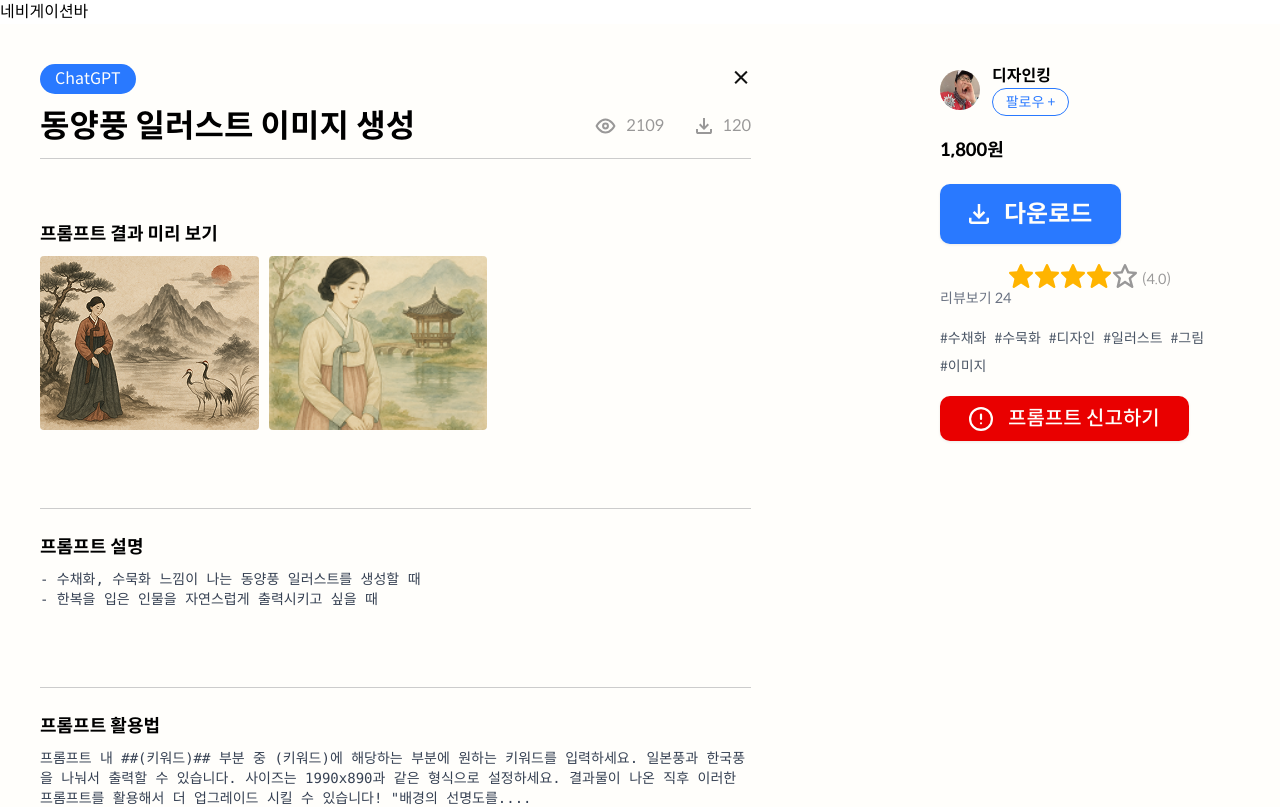
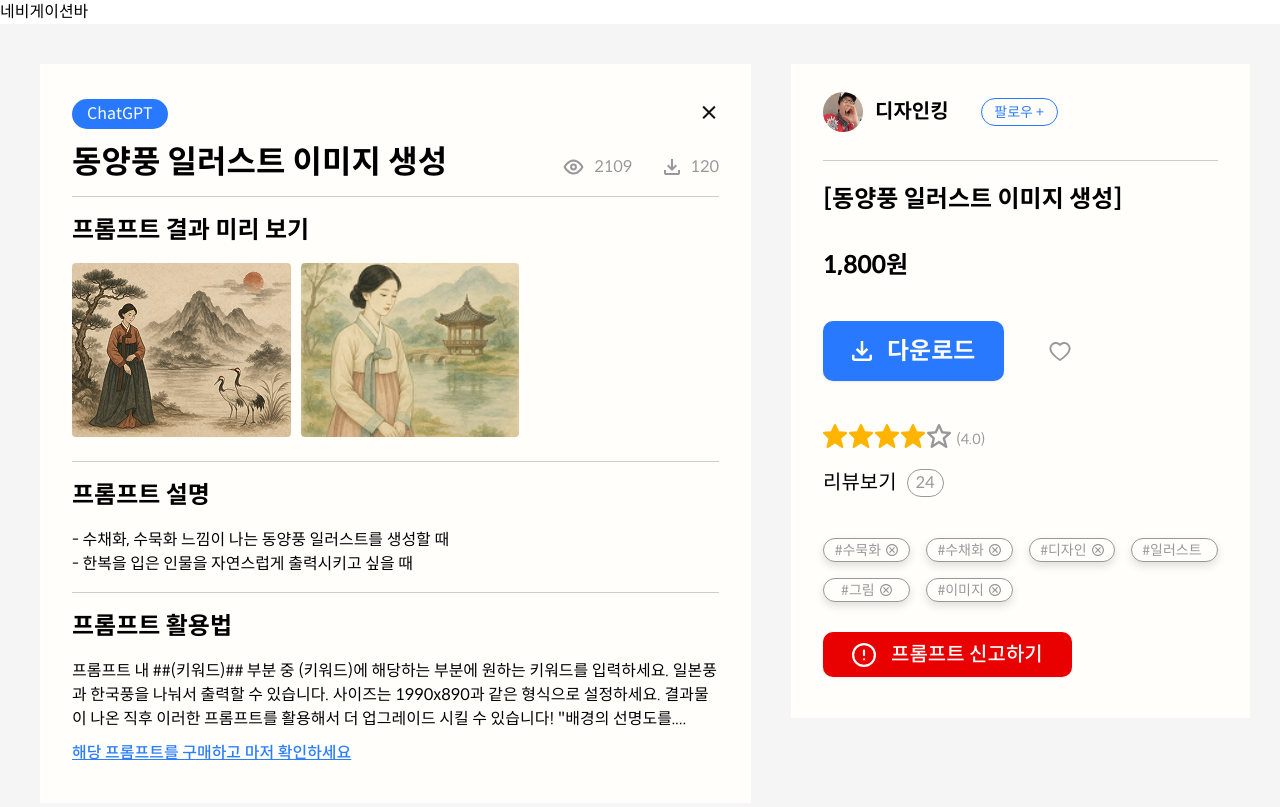
Before and after one commit to PromptPlace/PromtPlace-FE, a React (Vite) app: page /prompt/1 in a window 1280 px wide. Shown: the top 807 px of the page. Built offline with nearby package versions, Linux system fonts and the light colour scheme.

Commit message:
✨Feat: 상세보기 기본 페이지 완성(#10)

```diff
--- a/src/components/Button/TagButton.tsx
+++ b/src/components/Button/TagButton.tsx
@@ -26,7 +26,7 @@ const TagButton = ({ hasDelete, text, onClick }: TagButtonProps) => {
   return (
     <div
       className={clsx(
-        'py-[2px] px-[10px] flex justify-center items-center gap-[5px] rounded-[50px] border border-text-on-background bg-white text-sm font-normal leading-[18px] text-text-on-background shrink-0',
+        'py-[2px] px-[10px] flex justify-center items-center gap-[5px] rounded-[50px] whitespace-nowrap border border-text-on-background bg-white text-sm font-normal leading-[18px] text-text-on-background shrink-0',
         hasDelete && 'shadow-button-hover',
       )}>
       {text}
--- a/src/layouts/HomeLayout.tsx
+++ b/src/layouts/HomeLayout.tsx
@@ -1,4 +1,4 @@
-import Navbar from '@components/Navbar';
+/*import Navbar from '@components/Navbar';
 import { Suspense } from 'react';
 import { Outlet } from 'react-router-dom';
 
@@ -13,4 +13,24 @@ const HomeLayout = () => {
   );
 };
 
+export default HomeLayout;*/
+
+import Navbar from '@components/Navbar';
+import { Suspense } from 'react';
+import { Outlet } from 'react-router-dom';
+
+const HomeLayout = () => {
+  return (
+    <>
+      <Navbar />
+      <div className="bg-[#F5F5F5] min-h-screen">
+        <Suspense fallback={null}>
+          <Outlet />
+        </Suspense>
+      </div>
+    </>
+  );
+};
+
 export default HomeLayout;
+//마진영역에 배경색 적용이 안돼서 네브바 부분 제외하고 배경색 적용 코드 추가했습니다.
--- a/src/pages/PromptDetailPage/PromptDetailPage.tsx
+++ b/src/pages/PromptDetailPage/PromptDetailPage.tsx
@@ -1,4 +1,3 @@
-// pages/PromptDetailPage.tsx
 import PromptHeader from './components/PromptHeader';
 import PromptInfo from './components/PromptInfo';
 import PromptActions from './components/PromptActions';
@@ -28,9 +27,9 @@ const PromptDetailPage = () => {
   const prompt = mockPrompt;
 
   return (
-    <div className="flex gap-10 p-10 max-w-7xl mx-auto bg-[#FFFEFB]">
+    <div className="flex gap-10 p-10 max-w-7xl mx-auto bg-[#F5F5F5]">
       {/* 왼쪽: 정보 */}
-      <div className="flex-1">
+      <div className="w-[711px] bg-[#FFFEFB]">
         <PromptHeader title={prompt.title} views={prompt.views} downloads={prompt.downloads} />
         <PromptInfo
           promptResult={prompt.prompt_result}
@@ -40,8 +39,9 @@ const PromptDetailPage = () => {
       </div>
 
       {/* 오른쪽: 액션 */}
-      <div className="w-[300px] shrink-0">
+      <div className="w-[300px] h-[654px] bg-[#FFFEFB] shrink-0">
         <PromptActions
+          title={prompt.title}
           price={prompt.price}
           isFree={prompt.is_free}
           downloads={prompt.downloads}
--- a/src/pages/PromptDetailPage/components/PromptActions.tsx
+++ b/src/pages/PromptDetailPage/components/PromptActions.tsx
@@ -3,8 +3,11 @@ import IconButton from '@components/Button/IconButton';
 import FollowButton from '@components/Button/FollowButton';
 import Rating from '@components/Rating';
 import profile from '../assets/profile.jpg';
+import TagButton from '@components/Button/TagButton';
+import { AiOutlineHeart } from 'react-icons/ai';
 
 interface Props {
+  title: string;
   price: number;
   isFree: boolean;
   downloads: number;
@@ -15,22 +18,32 @@ interface Props {
   userId: number;
 }
 
-const PromptActions = ({ price, isFree, downloads, likes, reviewCounts, rating, updatedAt, userId }: Props) => {
+const PromptActions = ({ title, price, isFree, downloads, likes, reviewCounts, rating, updatedAt, userId }: Props) => {
   const [follow, setFollow] = useState(false);
 
+  const [tags, setTags] = useState<string[]>(['#수묵화', '#수채화', '#디자인', '#일러스트', '#그림', '#이미지']);
+
+  const handleDelete = (text: string) => {
+    setTags(tags.filter((tag) => tag !== text));
+  };
+
   return (
-    <div className="space-y-5">
+    <div className="w-[459px] bg-[#FFFEFB] h-[654px] bg-[#FFFEFB] px-8">
       {/* 유저 정보 */}
-      <div className="flex items-center gap-3">
+      <div className="h-[96px] box-border flex items-center gap-3">
         <img src={profile} alt="profile" className="w-10 h-10 rounded-full" />
-        <div>
-          <p className="font-semibold">디자인킹</p>
+        <div className="flex items-center w-full">
+          <p className="font-semibold text-[20px] mr-8">디자인킹</p>
           <FollowButton follow={follow} onClick={() => setFollow(!follow)} />
         </div>
       </div>
+      <div className="h-[1px] bg-[#CCCCCC] w-full" />
 
-      <div className="text-lg font-semibold">{isFree ? '무료' : `${price.toLocaleString()}원`}</div>
+      <div className="font-bold text-[24px]  pt-[20px] pb-[10px]">{`[${title}]`}</div>
 
+      <div className="text-[24px] pt-[20px] pb-[20px] font-bold">{isFree ? '무료' : `${price.toLocaleString()}원`}</div>
+
+      <div className="h-[96px] box-border flex items-center gap-3">
         <IconButton
           buttonType="squareBig"
           style="fill"
@@ -38,19 +51,26 @@ const PromptActions = ({ price, isFree, downloads, likes, reviewCounts, rating,
           text="다운로드"
           onClick={() => alert('다운로드')}
         />
+        <AiOutlineHeart className="ml-[30px] w-[28px] h-[25px] text-[24px] text-[#999898]" />
+      </div>
 
       <div>
+        <div className="mt-[25px] flex justify-start">
           <Rating star={rating} />
-        <p className="text-sm text-gray-500">리뷰보기 {reviewCounts}</p>
         </div>
 
-      <div className="flex flex-wrap gap-2 text-sm text-gray-600">
-        <span>#수채화</span>
-        <span>#수묵화</span>
-        <span>#디자인</span>
-        <span>#일러스트</span>
-        <span>#그림</span>
-        <span>#이미지</span>
+        <div className="pt-[20px] text-[20px] flex items-center gap-[10px]">
+          <p>리뷰보기</p>
+          <span className="w-[37px] h-[28px] px-[10px] py-[5px] border border-[#999999] rounded-full text-[16px] text-[#999898] flex items-center justify-center">
+            {reviewCounts}
+          </span>
+        </div>
+      </div>
+
+      <div className="grid grid-cols-2 sm:grid-cols-3 md:grid-cols-4 gap-4 mt-[40px]  mb-[30px]">
+        {tags.map((tag, idx) => (
+          <TagButton key={idx} hasDelete={true} text={tag} onClick={() => handleDelete(tag)} />
+        ))}
       </div>
 
       <IconButton
--- a/src/pages/PromptDetailPage/components/PromptHeader.tsx
+++ b/src/pages/PromptDetailPage/components/PromptHeader.tsx
@@ -8,24 +8,28 @@ interface Props {
 }
 
 const PromptHeader = ({ title, views, downloads }: Props) => (
-  <div className="mb-6 bg-[#FFFEFB] w-[711px] h-[132px] box-border">
+  <div className="w-[711px] bg-[#FFFEFB] px-8">
+    {/* 실제 내용 높이 고정 */}
+    <div className="h-[132px] box-border flex flex-col justify-between">
       {/* ChatGPT 버튼 + X 버튼 */}
-    <div className="mb-2 flex items-center justify-between w-full">
+      <div className="flex items-center justify-between w-full pt-[35px]">
         <ModelButton text="ChatGPT" />
         <button className="text-xl font-bold text-[#121212]">×</button>
       </div>
 
       {/* 제목 + 카운트 */}
-    <div className="mb-2 flex items-center justify-between w-full">
-      <h2 className="font-bold text-[32px]">{title}</h2>
+      <div className="flex items-center justify-between w-full">
+        <h2 className="font-bold text-[32px] pb-[10px]">{title}</h2>
         <div className="flex gap-8">
           <Count imgType="eye" count={views} />
           <Count imgType="download" count={downloads} />
         </div>
       </div>
+    </div>
 
-    {/* 하단 구분선 */}
+    {/* 하단 구분선 (132px 딱 아래) */}
     <div className="h-[1px] bg-[#CCCCCC] w-full" />
   </div>
 );
+
 export default PromptHeader;
--- a/src/pages/PromptDetailPage/components/PromptInfo.tsx
+++ b/src/pages/PromptDetailPage/components/PromptInfo.tsx
@@ -9,11 +9,11 @@ interface Props {
 
 const PromptInfo = ({ promptResult, description, usageGuide }: Props) => {
   return (
-    <div className="space-y-6 w-[711px]">
+    <div className="w-[711px] bg-[#FFFEFB] px-8">
       {/* 결과 미리 보기 */}
       <section className="h-[264px]">
-        <h4 className="font-semibold text-lg mb-2">프롬프트 결과 미리 보기</h4>
-        <div className="flex gap-[10px] opacity-100" style={{ width: '447px', height: '174px' }}>
+        <h4 className="font-semibold text-[24px] pt-[15px]">프롬프트 결과 미리 보기</h4>
+        <div className="flex pt-[15px] gap-[10px] opacity-100" style={{ width: '447px', height: '174px' }}>
           <img src={sample1} alt="sample1" className="rounded w-[218.5px] h-[174px] object-cover" />
           <img src={sample2} alt="sample2" className="rounded w-[218.5px] h-[174px] object-cover" />
         </div>
@@ -23,21 +23,21 @@ const PromptInfo = ({ promptResult, description, usageGuide }: Props) => {
 
       {/* 프롬프트 설명 */}
       <section className="h-[130px] overflow-hidden">
-        <h4 className="font-semibold text-lg mb-2">프롬프트 설명</h4>
-        <pre className="whitespace-pre-wrap text-sm text-gray-700">{description}</pre>
+        <h4 className="font-semibold pt-[15px] text-[24px]">프롬프트 설명</h4>
+        <div className="font-normal text-[16px] pt-[15px] whitespace-pre-line">{description}</div>
       </section>
 
       <div className="h-[1px] bg-[#CCCCCC] w-full" />
 
       {/* 프롬프트 활용법 */}
       <section className="h-[210px] overflow-hidden">
-        <h4 className="font-semibold text-lg mb-2">프롬프트 활용법</h4>
-        <pre className="whitespace-pre-wrap text-sm text-gray-700">{usageGuide}</pre>
+        <h4 className="font-semibold text-[24px] pt-[15px]">프롬프트 활용법</h4>
+        <div className="font-normal pt-[15px] text-[16px] whitespace-pre-line">{usageGuide}</div>
+
+        <p className="text-[16px] font-medium  pt-[10px] pb-[10px] text-blue-500 underline cursor-pointer">
+          해당 프롬프트를 구매하고 마저 확인하세요
+        </p>
       </section>
-
-      <p className="text-sm text-blue-500 underline cursor-pointer">해당 프롬프트를 구매하고 마저 확인하세요</p>
-
-      <div className="h-[1px] bg-[#CCCCCC] w-full" />
     </div>
   );
 };
```
Lines whose indentation alone changed are shown as unchanged.
